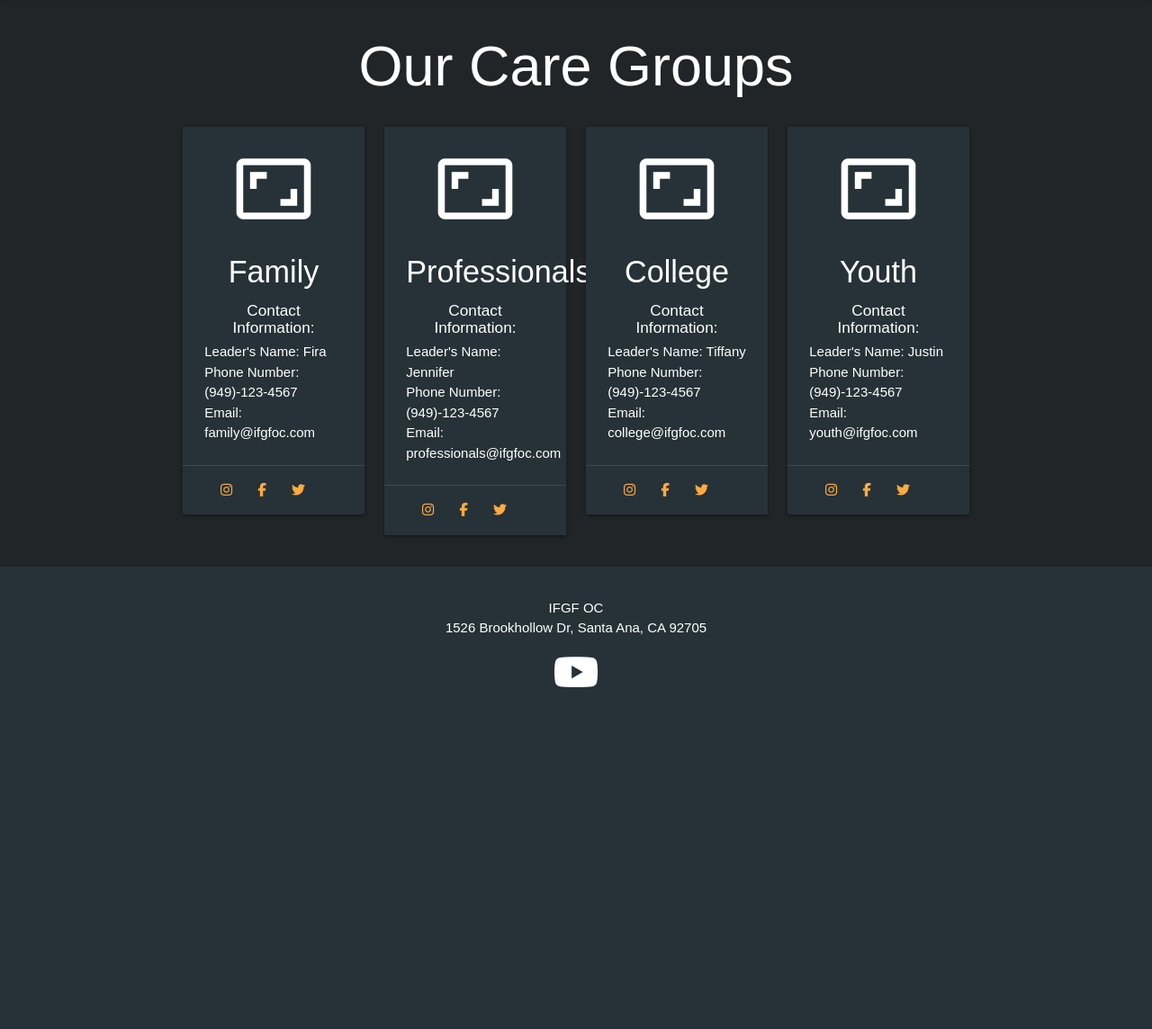
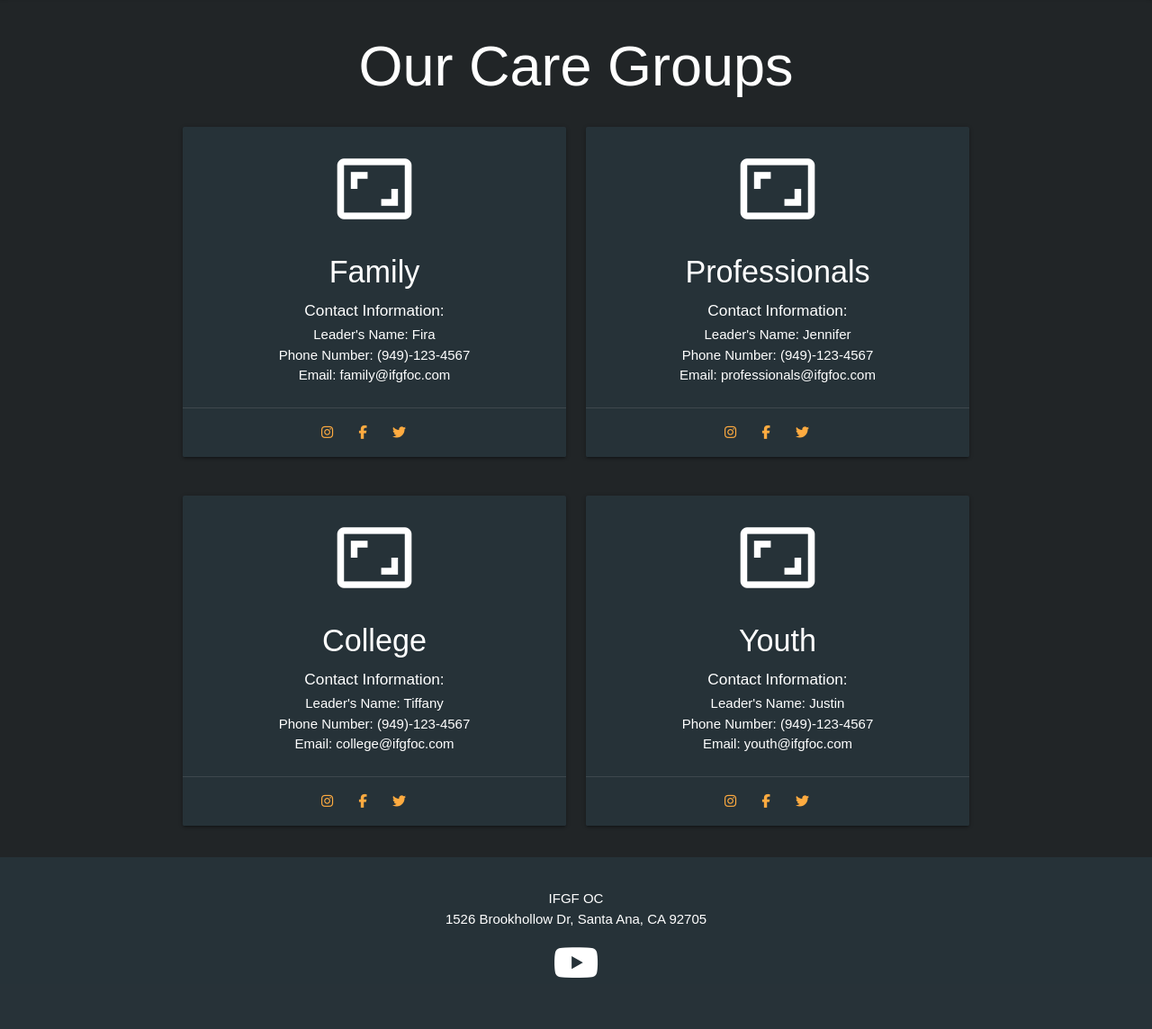
Before and after one commit to jthamrun/ifgfoc, a Django app: page /care-group in a window 1280 px wide. Shown: the part 67-1211 px from the top of the page at 90% size. Before the commit the page ends 831 px from the top, so only its background shows below. Run offline with Django 3.2, Linux system fonts and the light colour scheme; some libraries are stand-ins or nearby versions; some web fonts are replaced.

Commit message:
Update 08/03/2020 FrontEnd

```diff
--- a/ifgfoc/static/styles.css
+++ b/ifgfoc/static/styles.css
@@ -152,5 +152,5 @@ h1 {
 }
 
 .card-content > p {
-    text-align: left;
+    text-align: center;
 }
--- a/ifgfoc/templates/ifgfoc/careGroup.html
+++ b/ifgfoc/templates/ifgfoc/careGroup.html
@@ -6,10 +6,10 @@
 {% endblock %}
 
 {% block body %}
-<div class="container careGroups">
+<div class="container careGroups center-align">
     <h1>Our Care Groups</h1>
     <div class="row">
-        <div class="col s9 m6 l3 center-align">
+        <div class="col l6 s8 push-s2 m8 push-m2 center-align">
             <div class="card blue-grey darken-4">
                 <div class="card-content">
                     <i class="material-icons large"> aspect_ratio</i>
@@ -35,7 +35,7 @@
             </div>
         </div>
 
-        <div class="col s9 m6 l3 center-align">
+        <div class="col l6 s8 push-s2 center-align">
             <div class="card blue-grey darken-4">
                 <div class="card-content">
                     <i class="material-icons large"> aspect_ratio</i>
@@ -60,8 +60,9 @@
                 </div>
             </div>
         </div>
-
-        <div class="col s9 m6 l3 center-align">
+    </div>
+    <div class="row">
+        <div class="col l6 s8 push-s2 center-align">
             <div class="card blue-grey darken-4">
                 <div class="card-content">
                     <i class="material-icons large"> aspect_ratio</i>
@@ -87,7 +88,7 @@
             </div>
         </div>
 
-        <div class="col s9 m6 l3 center-align">
+        <div class="col l6 s8 push-s2 center-align">
             <div class="card blue-grey darken-4">
                 <div class="card-content">
                     <i class="material-icons large"> aspect_ratio</i>
```
